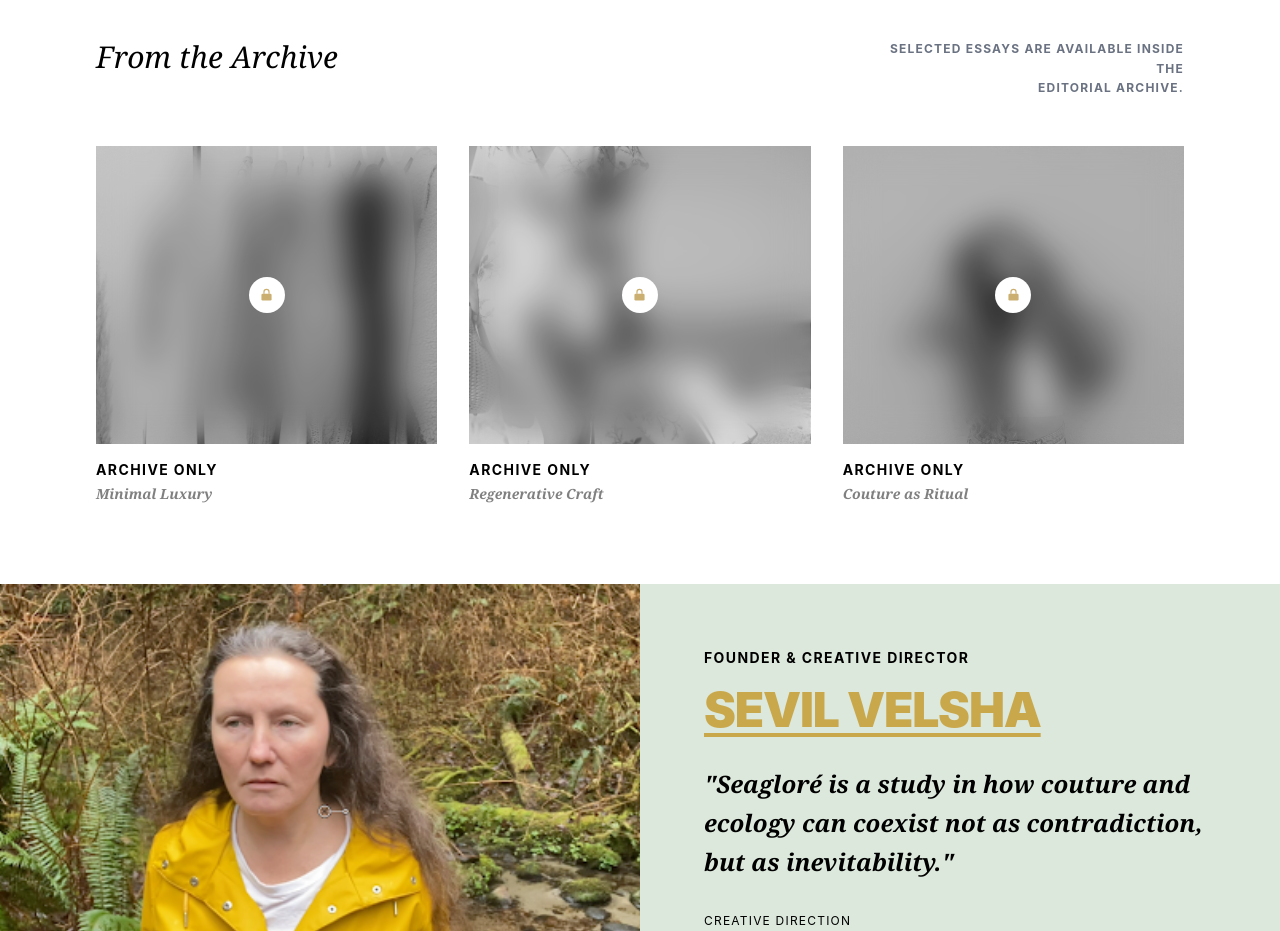
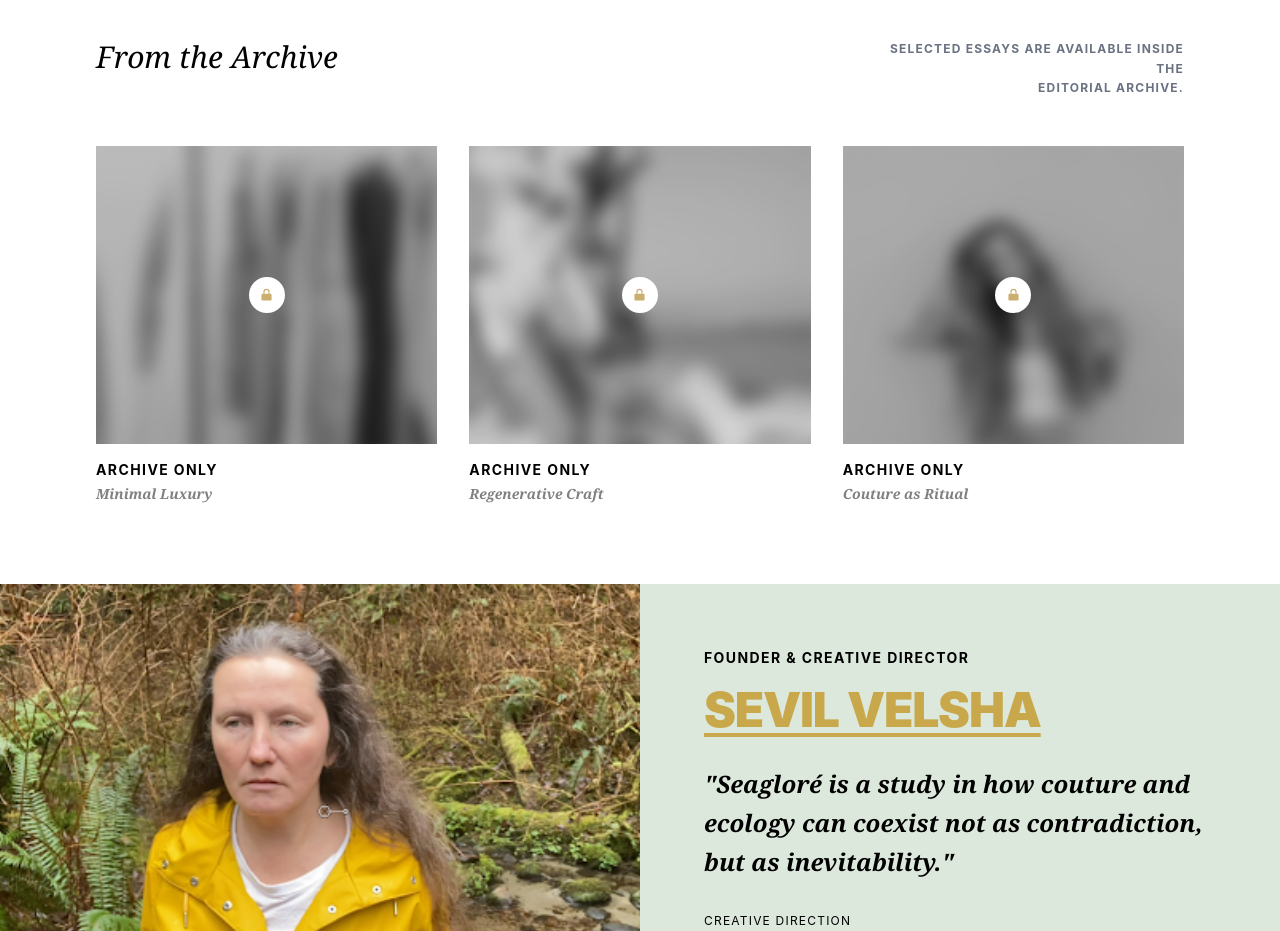
Before and after one commit to mustafahassan065/Sevil-Velsha, a React (Vite) app: page / in a window 1280 px wide. Shown: the part 2920-3851 px from the top of the page. Built offline with nearby package versions, Linux system fonts and the light colour scheme.

Commit message:
Fix the reverse changes

```diff
--- a/src/App.jsx
+++ b/src/App.jsx
@@ -512,9 +512,9 @@
                   src={item.img}
                   alt={item.title}
                   className="w-full h-full object-cover transition-all duration-500 group-hover:scale-105"
-                  style={{ filter: 'grayscale(100%)', transform: 'scale(1.06)' }}
+                  style={{ filter: 'grayscale(100%) blur(8px)', transform: 'scale(1.1)' }}
                 />
-                <div className="absolute inset-0" style={{ backdropFilter: 'blur(16.71px)', WebkitBackdropFilter: 'blur(16.71px)', backgroundColor: 'rgba(0,0,0,0.10)' }}></div>
+                <div className="absolute inset-0 bg-black/15"></div>
                 <div className="absolute inset-0 flex items-center justify-center">
                   <div className="w-9 h-9 rounded-full flex items-center justify-center transition-transform duration-300 group-hover:scale-110" style={{ backgroundColor: 'white' }}>
                     <svg width="11" height="13" viewBox="0 0 13 15" fill="none">
```
